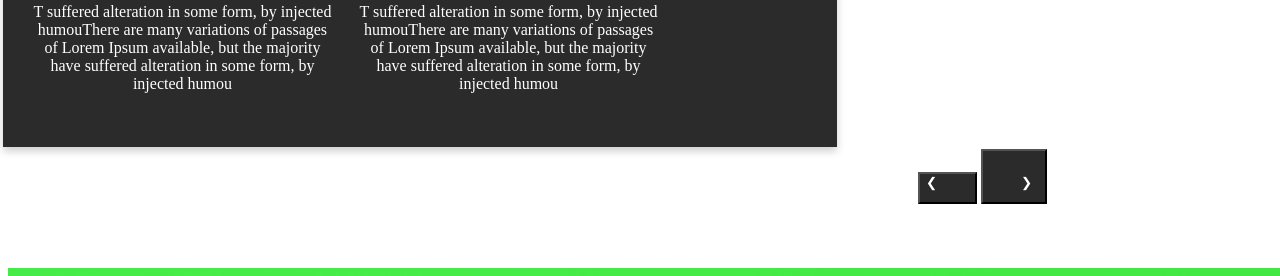
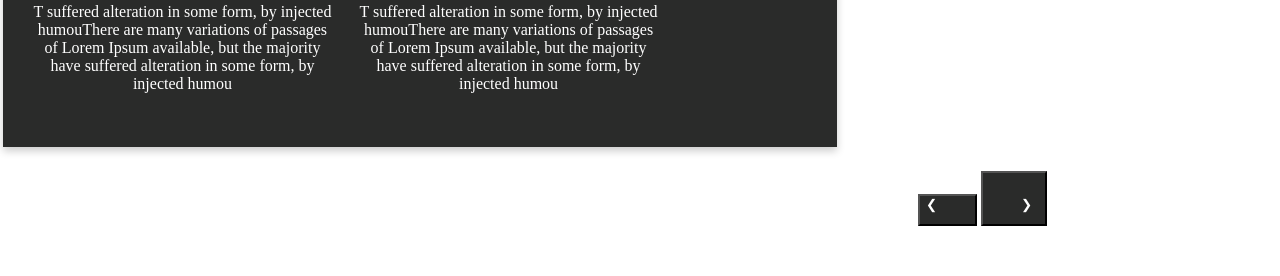
Before and after one commit to Diya-0104/Week4-clone, a plain HTML site: page index.html in a window 1280 px wide. Shown: the part 6841-7117 px from the top of the page. Drawn offline with Linux system fonts and the light colour scheme.

Commit message:
style.css

```diff
--- a/style.css
+++ b/style.css
@@ -343,7 +343,7 @@ div.gall1 {
    padding-right: 1%;
    padding-top: 24px;
    padding-bottom: 1%;
-   margin-top: 2px;
+   margin-top: 24px;
    margin-right: 10%;
    color: white;
    background-color: #2a2b2a;
```
